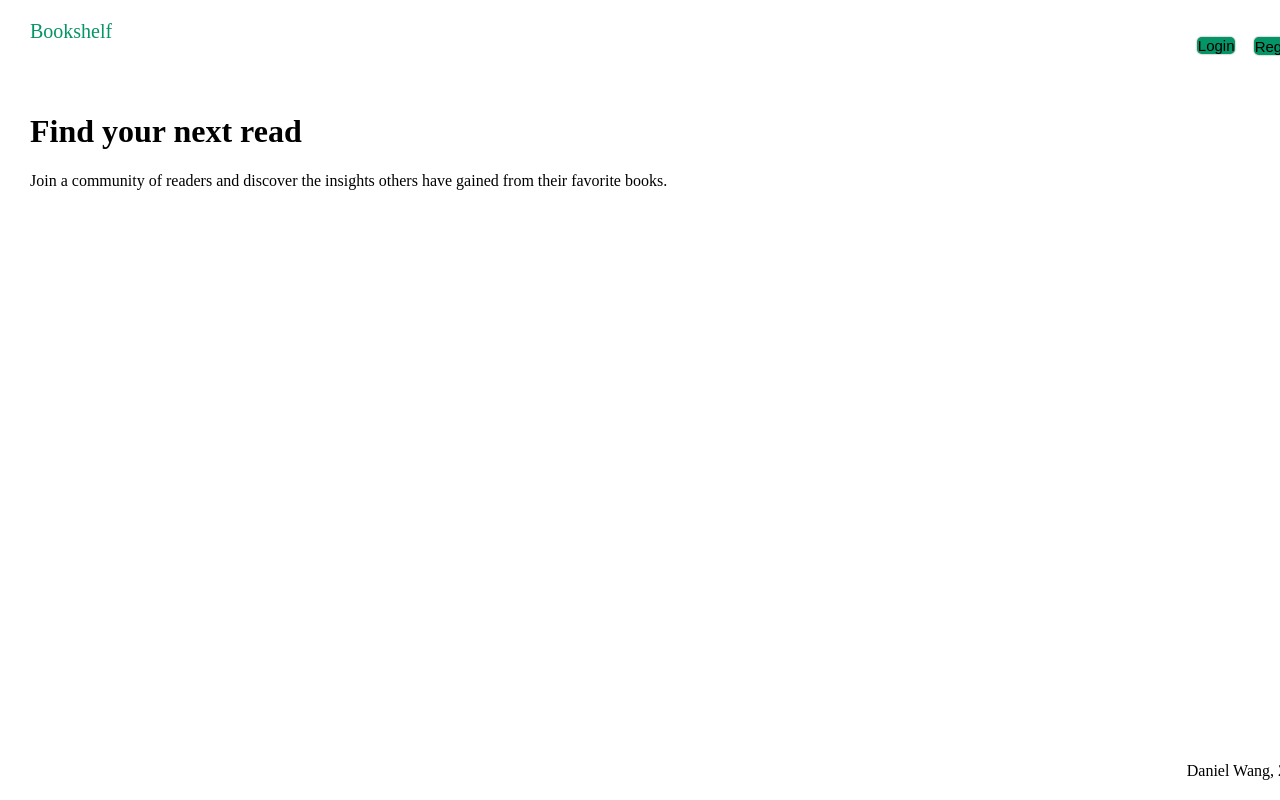
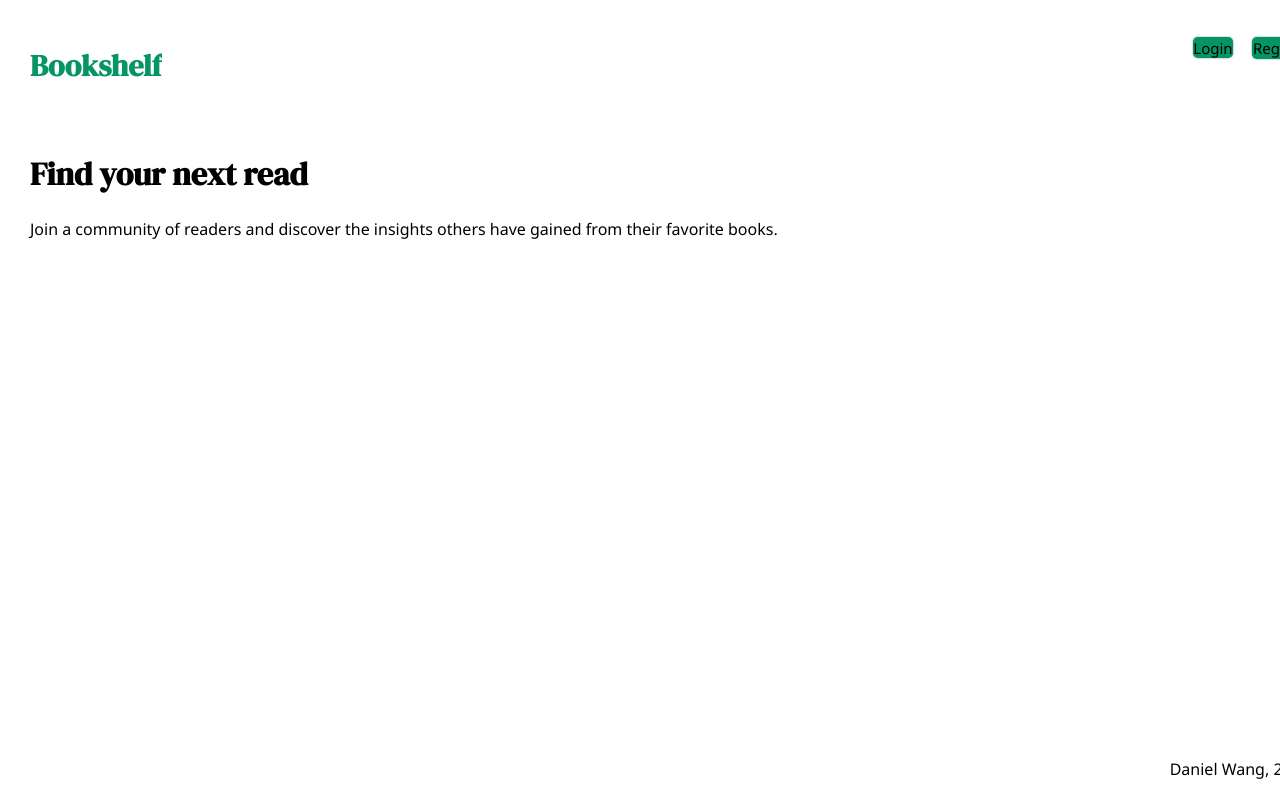
Before and after one commit to daedaldan/bookshelf, a React (Create React App) app: page / in a window 1280 px wide. Shown: the top 800 px of the page. Built offline with nearby package versions, Linux system fonts and the light colour scheme.

Commit message:
Edit fonts and navbar buttons

```diff
--- a/src/App.css
+++ b/src/App.css
@@ -1,5 +1,12 @@
+@import url('https://fonts.googleapis.com/css?family=Noto+Sans');
+@import url('https://fonts.googleapis.com/css?family=DM+Serif+Display');
+
 /* Website */
 h1, h2, h3 {
+    font-family: 'DM Serif Display', Georgia, Times;
+}
+
+p {
 
 }
 
@@ -9,6 +16,10 @@ body {
 	margin: 0;
 	padding-left: 30px;
 	overflow-x: hidden;
+}
+
+body :not(h1, h2, h3) {
+    font-family: 'Noto Sans', Helvetica, Arial;
 }
 
 #main {
@@ -96,7 +107,7 @@ label {
 }
 
 button {
-  padding: 1%;
+  padding: 2%;
   border: none;
   border-radius: 5px;
   font-size: 15px;
--- a/src/App.js
+++ b/src/App.js
@@ -69,13 +69,13 @@ class App extends Component {
                         <Logout logout={this.logout}/>
                       </li>
                       <li className="navbar-link">
-                        <Link to={"/browse"}>
-                          <button type="text">Browse</button>
+                        <Link to={"/profile"}>
+                          Profile
                         </Link>
                       </li>
                       <li className="navbar-link">
-                        <Link to={"/profile"}>
-                          <button type="text">Profile</button>
+                        <Link to={"/browse"}>
+                          Browse
                         </Link>
                       </li>
                     </ul>);
@@ -102,7 +102,7 @@ class App extends Component {
           {/* Display Bookshelf logo and navbarLinks in navigation bar. */}
           <nav>
             <Link id="logo" to={"/"}>
-              Bookshelf
+              <h1>Bookshelf</h1>
             </Link>
 
             {navbarLinks}
```
